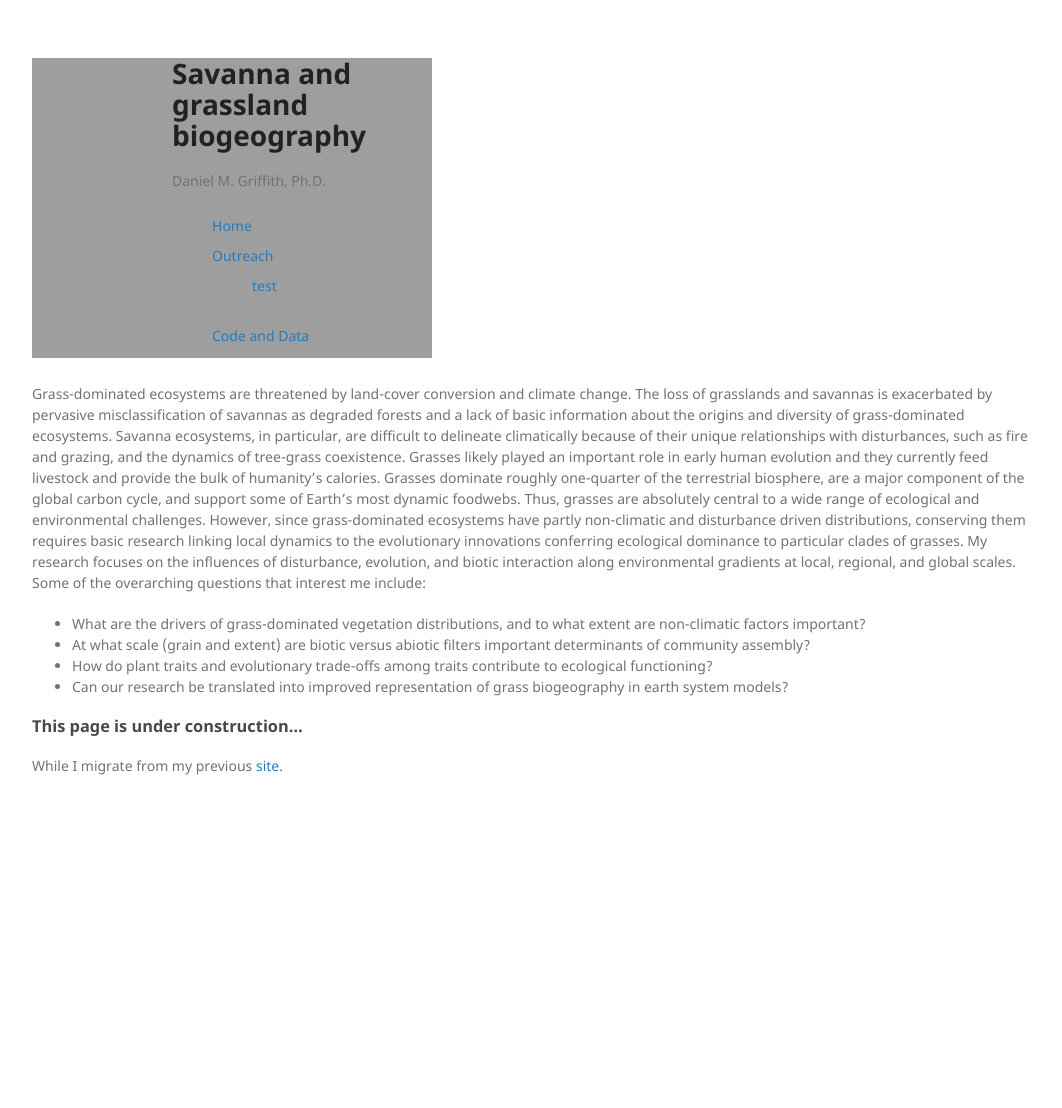
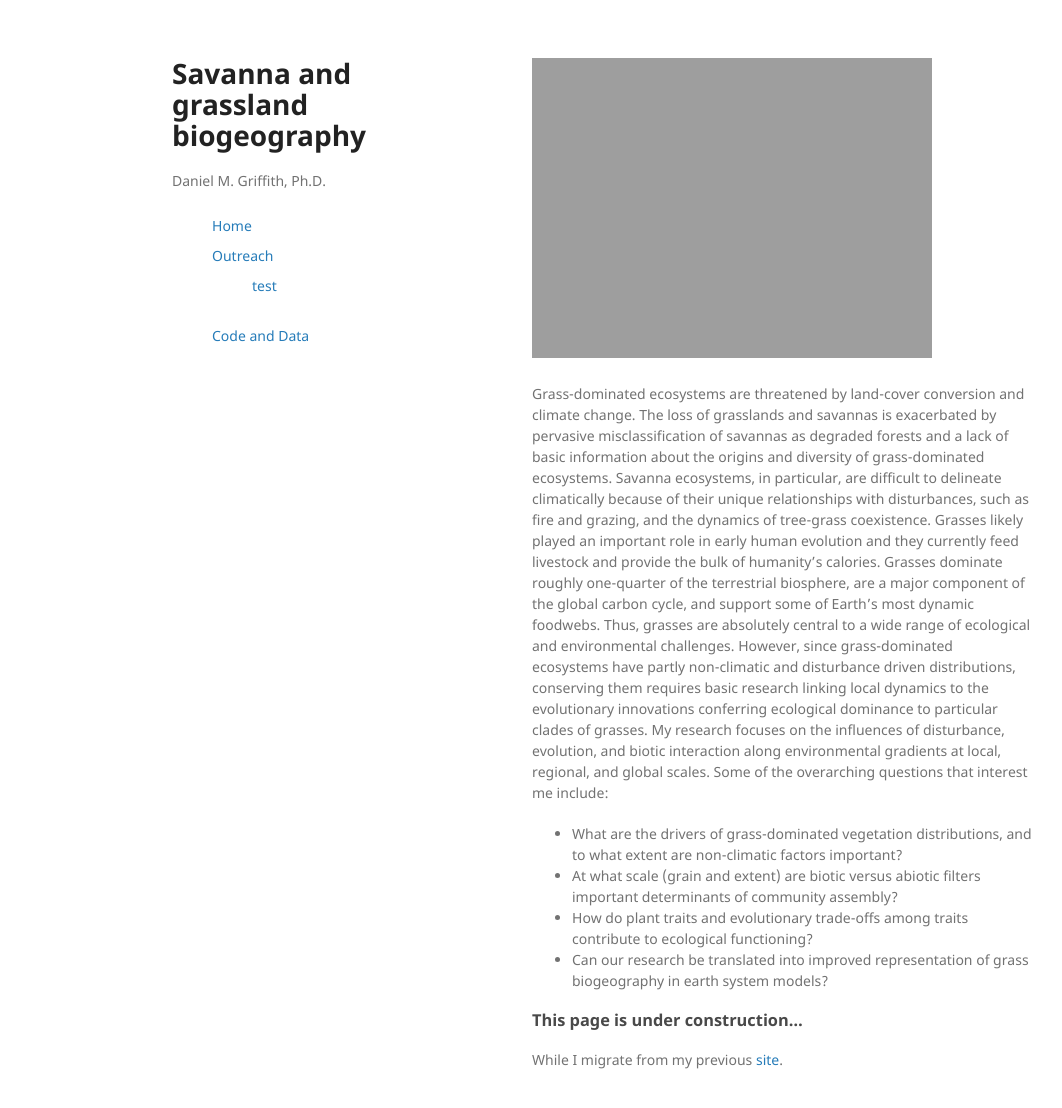
Before and after one commit to griffithdan/griffithdan.github.io, a Jekyll site: the page built from index.md, in a window 1280 px wide and 1140 px high. Shown: the top 1108 px of the window, without its empty margins (38-1100 px from the left). Built offline with Jekyll 4.4.1, drawn with Linux system fonts in a browser that asks for light colours; our own code applies the rules of GitHub Pages for plain Markdown files.

Commit message:
Update jekyll-theme-minimal.scss

```diff
--- a/_sass/jekyll-theme-minimal.scss
+++ b/_sass/jekyll-theme-minimal.scss
@@ -185,7 +185,7 @@ header ul a strong {
 */
 
 section {
-  width:1000px;
+  width:500px;
   float:right;
   padding-bottom:50px;
 }
@@ -239,7 +239,7 @@ footer {
 
   header ul {
     position:absolute;
-    right:50px;
+    right:0px;
     top:52px;
   }
 }
```
